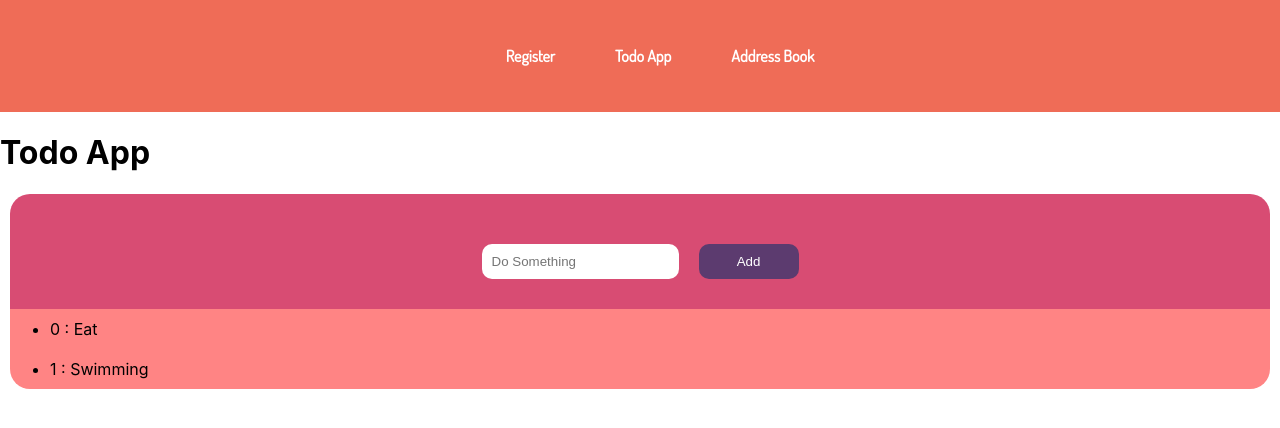
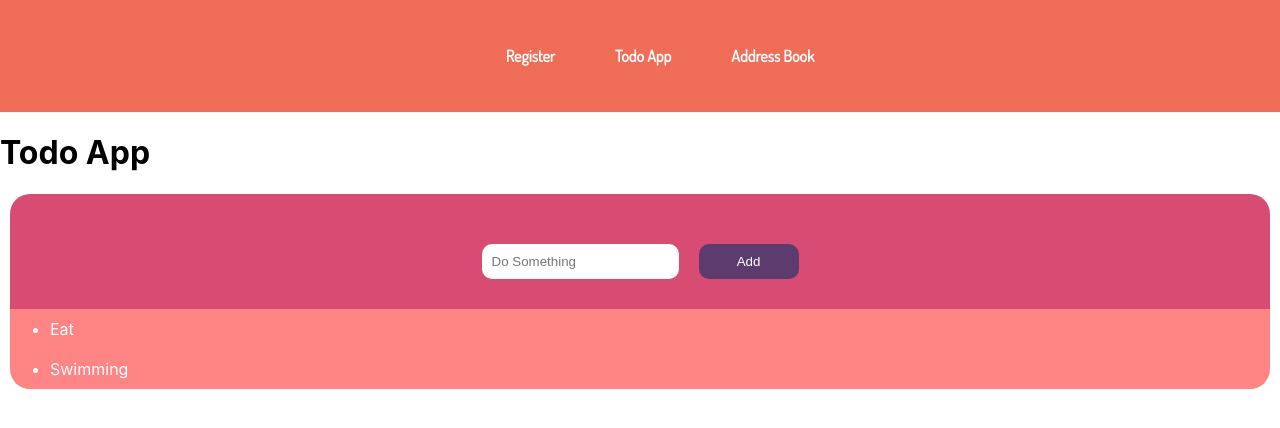
Before and after one commit to ayogatot/react-form, a React (Create React App) app: page /TodoApp in a window 1280 px wide. Shown: the top 428 px of the page. Built offline with nearby package versions, Linux system fonts and the light colour scheme.

Commit message:
Medium styling for TodoApp

```diff
--- a/src/TodoApp/index.js
+++ b/src/TodoApp/index.js
@@ -36,12 +36,13 @@ const Form = styled.form`
 const Output = styled.ul`
   background: #ff8484;
   margin: -10px 10px 0 10px;
-  display:flex;
-  flex-direction:column;
+  display: flex;
+  flex-direction: column;
   border-radius: 0 0 20px 20px;
 
   li {
-    padding:10px 0 10px 0;
+    color: #ffffff;
+    padding: 10px 0 10px 0;
   }
 `;
 
@@ -102,7 +103,7 @@ class TodoForm extends Component {
           {this.state.todos.map((todo, index) => {
             return (
               <li key={index}>
-                {todo.id} : {todo.text}
+                {todo.text}
               </li>
             );
           })}
```
